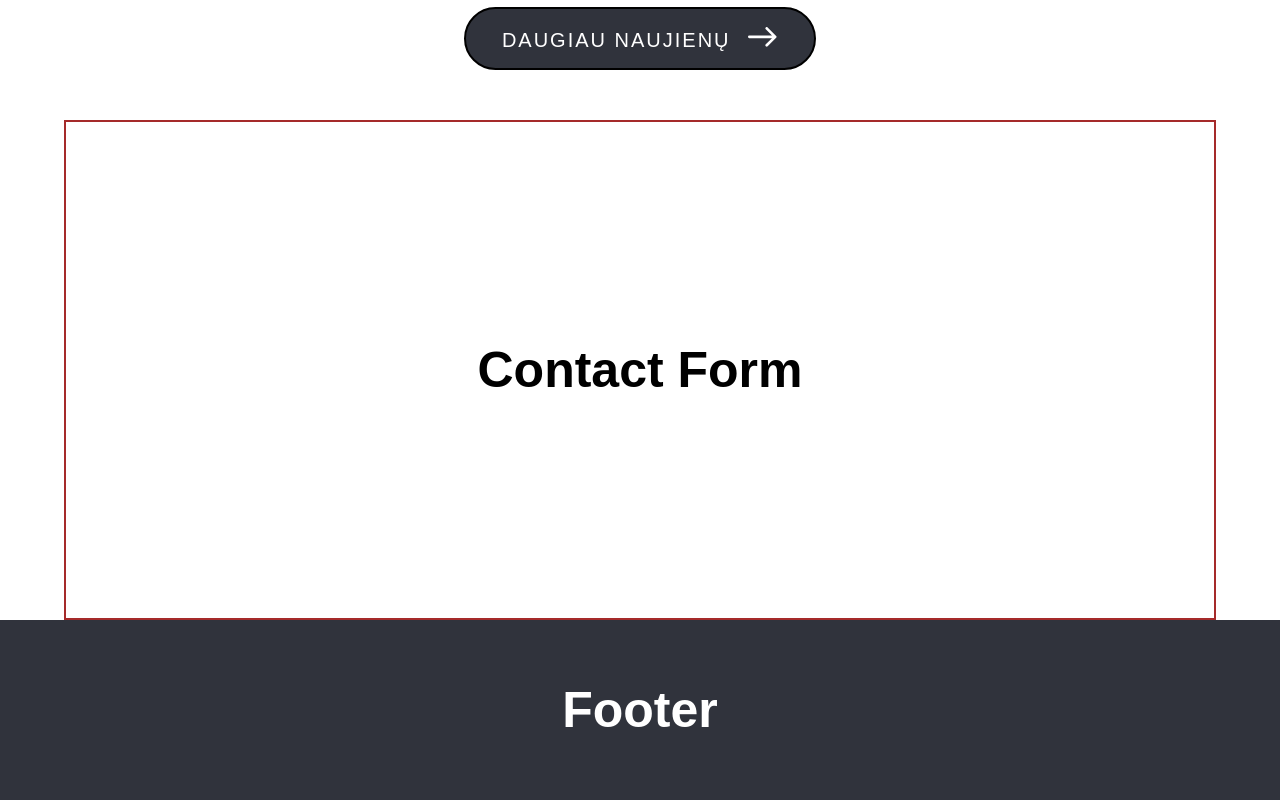
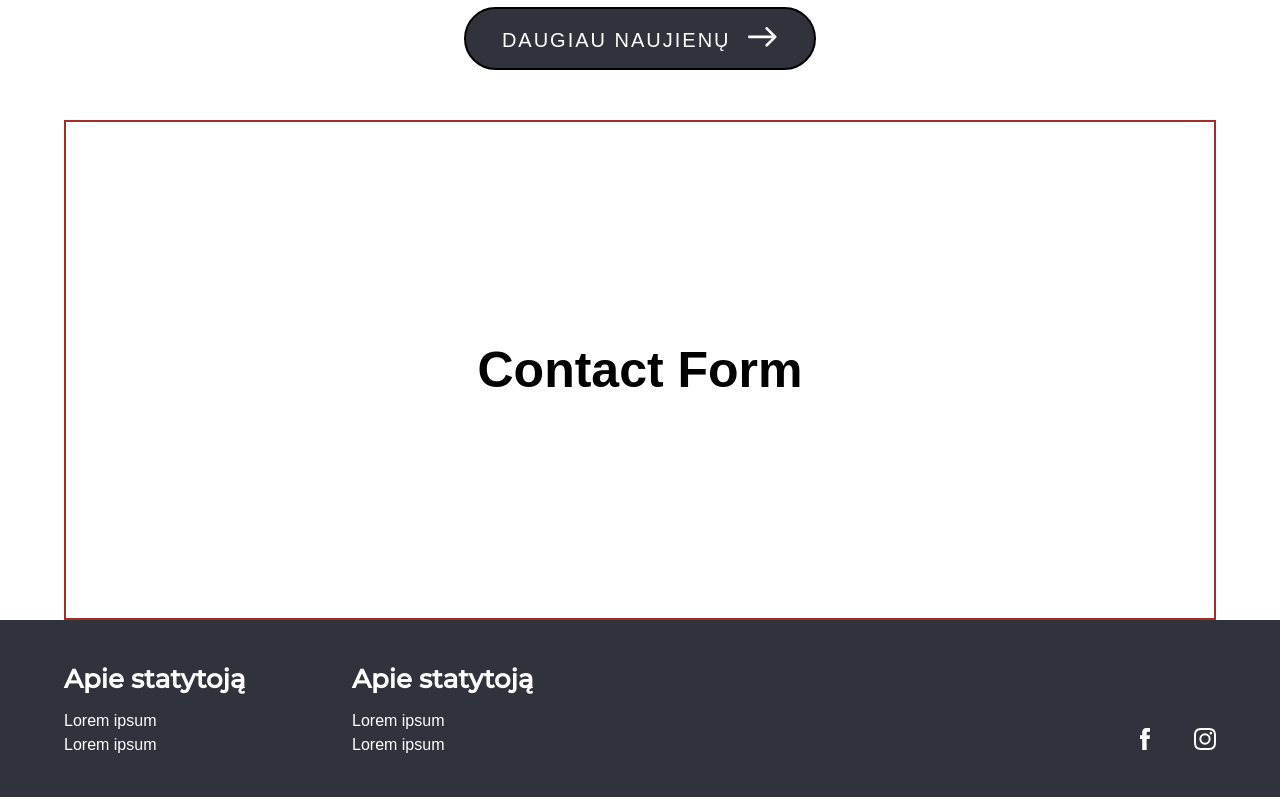
Before and after one commit to ramunasnognys/mediapark-assignment, a website built with webpack: page src/index.html in a window 1280 px wide. Shown: the part 2448-3248 px from the top of the page. Built offline with nearby package versions, Linux system fonts and the light colour scheme.

Commit message:
added footer content

```diff
--- a/src/index.html
+++ b/src/index.html
@@ -222,8 +222,59 @@
       <!-- <section>new section</section> -->
     </main>
     <footer id="footer" class="footer u-bg-dark-accent">
-      <h1>Footer</h1>
-      <!-- <div class="container"></div> -->
+      <!-- <h1>Footer</h1> -->
+      <div class="container f-wrapper">
+        <div>
+          <h3 class="footer-title">Apie statytoją</h3>
+          <ul>
+            <li>Lorem ipsum</li>
+            <li>Lorem ipsum</li>
+          </ul>
+        </div>
+        <div>
+          <div>
+            <h3 class="footer-title">Apie statytoją</h3>
+            <ul>
+              <li>Lorem ipsum</li>
+              <li>Lorem ipsum</li>
+            </ul>
+          </div>
+        </div>
+        <div class="f-icons">
+          <svg
+            id="fb"
+            xmlns="http://www.w3.org/2000/svg"
+            width="10"
+            height="22"
+            viewBox="0 0 10 22"
+            class="footer-icon"
+          >
+            <path
+              id="fb-2"
+              data-name="fb"
+              d="M6.65,22V11H9.608L10,7.208H6.65l.005-1.9c0-.989.092-1.519,1.475-1.519H9.979V0H7.02c-3.554,0-4.8,1.839-4.8,4.932V7.208H0V11H2.215V22Z"
+              fill="#fff"
+              fill-rule="evenodd"
+            />
+          </svg>
+          <svg
+            id="insta"
+            xmlns="http://www.w3.org/2000/svg"
+            width="22"
+            height="22"
+            viewBox="0 0 22 22"
+            class="footer-icon"
+          >
+            <path
+              id="insta-2"
+              data-name="insta"
+              d="M11,0C8.014,0,7.639.013,6.465.066A8.072,8.072,0,0,0,3.8.577,5.386,5.386,0,0,0,1.847,1.846,5.4,5.4,0,0,0,.577,3.794a8.035,8.035,0,0,0-.511,2.67C.014,7.637,0,8.013,0,11s.013,3.361.066,4.535A8.084,8.084,0,0,0,.578,18.2a5.39,5.39,0,0,0,1.269,1.949,5.386,5.386,0,0,0,1.948,1.27,8.079,8.079,0,0,0,2.67.511C7.638,21.987,8.012,22,11,22s3.361-.013,4.535-.066a8.084,8.084,0,0,0,2.671-.511A5.636,5.636,0,0,0,21.422,18.2a8.153,8.153,0,0,0,.511-2.67C21.986,14.361,22,13.987,22,11s-.014-3.362-.066-4.536a8.15,8.15,0,0,0-.511-2.67,5.4,5.4,0,0,0-1.27-1.949A5.376,5.376,0,0,0,18.2.577,8.1,8.1,0,0,0,15.533.066C14.36.013,13.986,0,11,0Zm-.987,1.982H11c2.937,0,3.285.011,4.445.063a6.09,6.09,0,0,1,2.042.379,3.4,3.4,0,0,1,1.264.823,3.414,3.414,0,0,1,.823,1.265,6.078,6.078,0,0,1,.379,2.042c.053,1.16.064,1.508.064,4.444s-.011,3.284-.064,4.444a6.084,6.084,0,0,1-.379,2.042,3.648,3.648,0,0,1-2.087,2.086,6.068,6.068,0,0,1-2.042.379c-1.16.053-1.508.064-4.445.064S7.716,20,6.556,19.948a6.1,6.1,0,0,1-2.043-.379,3.407,3.407,0,0,1-1.265-.823,3.409,3.409,0,0,1-.823-1.264,6.078,6.078,0,0,1-.379-2.042c-.053-1.16-.063-1.508-.063-4.445s.011-3.284.063-4.444a6.09,6.09,0,0,1,.379-2.042,3.408,3.408,0,0,1,.823-1.265,3.414,3.414,0,0,1,1.265-.823,6.077,6.077,0,0,1,2.043-.379C7.571,2,7.964,1.982,10.014,1.98Zm6.859,1.826a1.32,1.32,0,1,0,1.32,1.32,1.32,1.32,0,0,0-1.32-1.32ZM11,5.351A5.648,5.648,0,1,0,16.649,11,5.649,5.649,0,0,0,11,5.351Zm0,1.982A3.667,3.667,0,1,1,7.334,11,3.667,3.667,0,0,1,11,7.333Z"
+              fill="#fff"
+              fill-rule="evenodd"
+            />
+          </svg>
+        </div>
+      </div>
     </footer>
     <script>
       // (function (d) {
--- a/src/styles/layout/_footer.scss
+++ b/src/styles/layout/_footer.scss
@@ -1,8 +1,41 @@
 @use '../base' as b;
 
 footer {
-    display: grid;
-    place-items: center;
-    height: 18rem;
-    color: white;
+  color: white;
 }
+
+.f-wrapper {
+  display: grid;
+  grid-template-columns: 1fr 1fr 2fr;
+  padding: 4rem 0;
+
+  @media (max-width: 37.5em) {
+    grid-template-columns: 1fr;
+    justify-content: left;
+    padding-left: 25%;
+  }
+}
+
+.footer-title {
+  margin-bottom: 1rem;
+}
+
+.f-icons {
+  justify-self: end;
+  align-self: end;
+
+  @media (max-width: 37.5em) {
+    justify-self: center;
+    margin-top: 2rem;
+    width: 100%;
+// margin-left: 5rem;
+  }
+}
+
+.footer-icon {
+    margin-left: 4rem;
+
+  @media (max-width: 37.5em) {
+    margin: 1em;
+  }
+}
```
Also changed, not shown: dist/index.html, dist/main.css, 1 other file.
